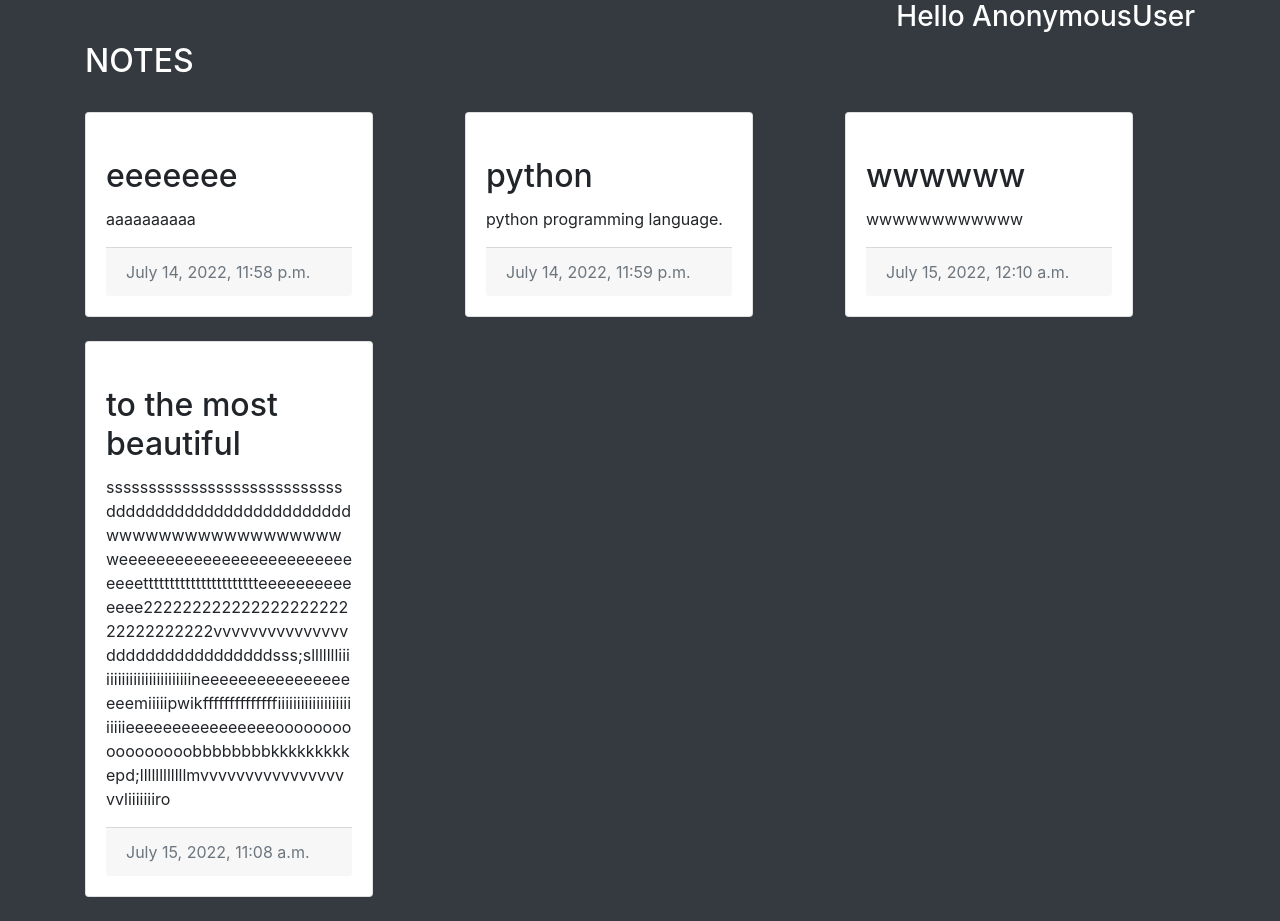
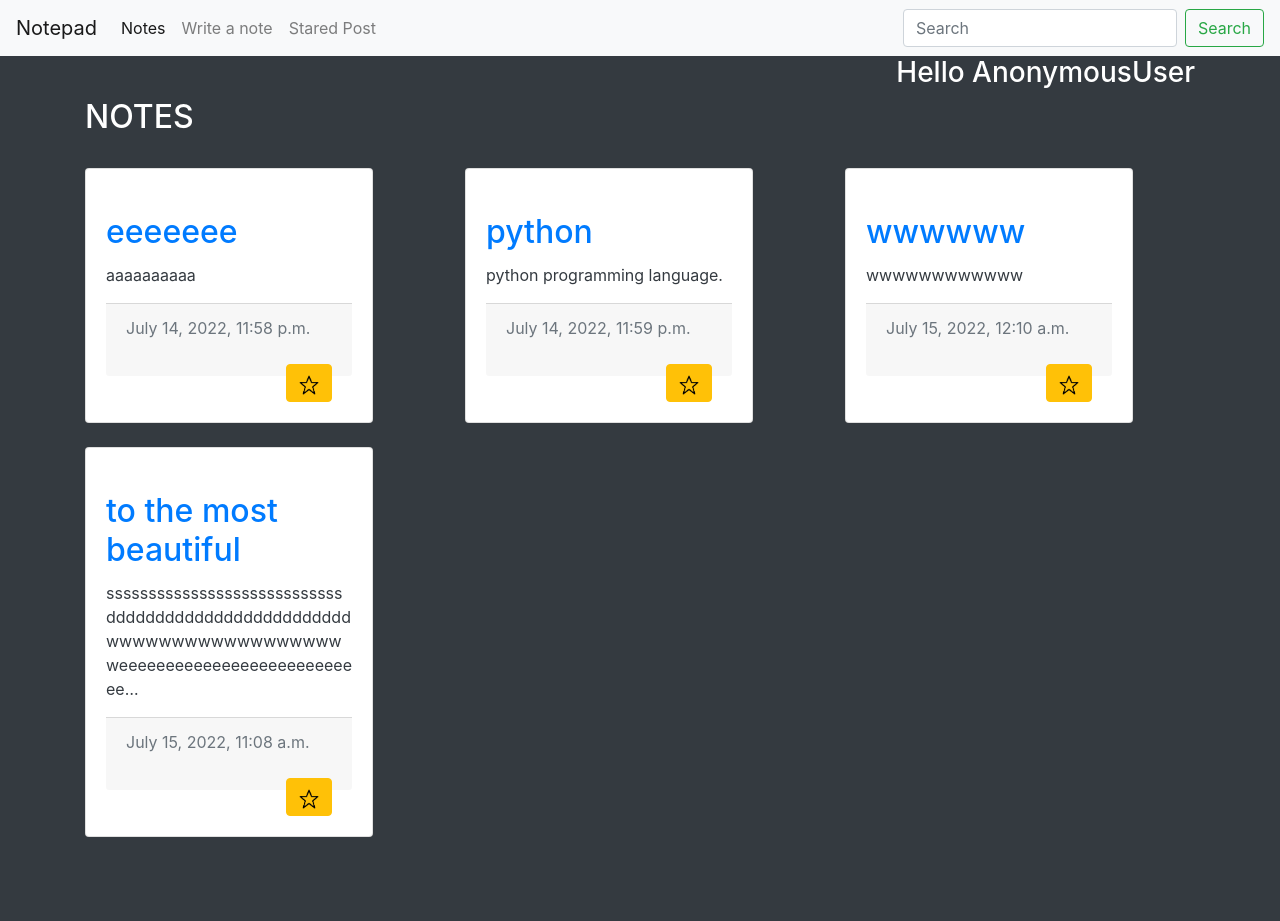
Before and after one commit to kausaratg/notepad-app, a Django app: page /note_list in a window 1280 px wide. After the commit the page ends 837 px from the top, so only its background shows below. Run offline with Django 4.2, Linux system fonts and the light colour scheme; data comes from the database, SQL or seed files in the repository; both versions use the stored data as it was after the commit.

Commit message:
improved template rendering

```diff
--- a/note_app/urls.py
+++ b/note_app/urls.py
@@ -5,4 +5,5 @@ urlpatterns = [
     path('', views.index, name='index'),
     path('note', views.note, name='note'),
     path('note_list', views.note_list, name='note_list'),
+    path('note_detail/<str:pk>/', views.note_detail, name='note_detail')
 ]
--- a/note_app/views.py
+++ b/note_app/views.py
@@ -36,3 +36,8 @@ def note_list(request):
     user = request.user
     context = {'user_note':user_note, 'user':user}
     return render(request, 'note_list.html', context)
+
+def note_detail(request, pk):
+    note = Note.objects.get(id=pk)
+    context = {'note':note}
+    return render(request, 'note_detail.html', context)
--- /dev/null
+++ b/templates/base.html
@@ -0,0 +1,40 @@
+<!doctype html>
+<html lang="en">
+  <head>
+    <!-- Required meta tags -->
+    <meta charset="utf-8">
+    <meta name="viewport" content="width=device-width, initial-scale=1, shrink-to-fit=no">
+    <!-- Bootstrap CSS -->
+    <title>Note pad</title>
+    <link rel="stylesheet" href="https://cdn.jsdelivr.net/npm/bootstrap@4.1.3/dist/css/bootstrap.min.css" integrity="sha384-MCw98/SFnGE8fJT3GXwEOngsV7Zt27NXFoaoApmYm81iuXoPkFOJwJ8ERdknLPMO" crossorigin="anonymous">
+  </head>
+  <body class="bg-dark text-white">
+    <nav class="navbar navbar-expand-lg navbar-light bg-light">
+        <a class="navbar-brand" href="#">Notepad</a>
+        <button class="navbar-toggler" type="button" data-toggle="collapse" data-target="#navbarSupportedContent" aria-controls="navbarSupportedContent" aria-expanded="false" aria-label="Toggle navigation">
+          <span class="navbar-toggler-icon"></span>
+        </button>
+
+        <div class="collapse navbar-collapse" id="navbarSupportedContent">
+          <ul class="navbar-nav mr-auto">
+            <li class="nav-item active">
+              <a class="nav-link" href="{%url 'note_list' %}">Notes <span class="sr-only">(current)</span></a>
+            </li>
+            <li class="nav-item">
+              <a class="nav-link" href="{%url 'note'%}">Write a note</a>
+            </li>
+            <li class="nav-item">
+              <a class="nav-link" href="#">Stared Post</a>
+            </li>
+          </ul>
+          <form class="form-inline my-2 my-lg-0">
+            <input class="form-control mr-sm-2" type="search" placeholder="Search" aria-label="Search">
+            <button class="btn btn-outline-success my-2 my-sm-0" type="submit">Search</button>
+          </form>
+        </div>
+      </nav>
+    {% block  content %}
+
+    {% endblock%}
+  </body>
+</html>
--- a/templates/note_list.html
+++ b/templates/note_list.html
@@ -1,13 +1,7 @@
-<!doctype html>
-<html lang="en">
-  <head>
-    <!-- Required meta tags -->
-    <meta charset="utf-8">
-    <meta name="viewport" content="width=device-width, initial-scale=1, shrink-to-fit=no">
-    <!-- Bootstrap CSS -->
-    <title>Note pad</title>
-    <link rel="stylesheet" href="https://cdn.jsdelivr.net/npm/bootstrap@4.1.3/dist/css/bootstrap.min.css" integrity="sha384-MCw98/SFnGE8fJT3GXwEOngsV7Zt27NXFoaoApmYm81iuXoPkFOJwJ8ERdknLPMO" crossorigin="anonymous">
-  </head>
+{%extends 'base.html' %}
+{%load static%}
+{%block content %}
+
   <body class="bg-dark">
         <div class="container">
             <h3 class="text-white text-right">Hello {{user}}</h3>
@@ -16,13 +10,18 @@
             <div class='row' justify-content-between>
                 {%for note in user_note%}
                 <div class="col-md-4">
-                    <div class="card" style="width: 18rem;">
+                    <div class="card text-dark" style="width: 18rem;">
                         <br>
                         <div class="card-body">
-                        <h2 class="card-title">{{note.title}}</h2>
-                        <p class="card-text">{{note.note}}</p>
-                        <div class="card-footer text-muted">
-                            {{note.date}}
+                        <h2 class="card-title"><a class="text-decoration-none nounderline" href="{%url 'note_detail' note.pk %}">{{note.title}}</a></h2>
+                        <p class="card-text">{{note.note | truncatechars:100}}</p>
+                        <div class="card-footer ">
+                            <div class="text-muted">
+                                {{note.date}}
+                            </div>
+                            <br>
+                            <button class="btn btn-warning float-right"><img width="20px" src="{%static 'star.png'%}" alt="icon star"></button>
+
                         </div>
                         </div>
                     </div>
@@ -32,4 +31,4 @@
             </div>
         </div>
   </body>
-</html>
+{% endblock %}
```
Also changed, not shown: templates/note_detail.html (added, +18 -0 lines), templates/notes.html (+3 -12 lines), db.sqlite3, static/star.png (added), templates/stared_post.html (added).
